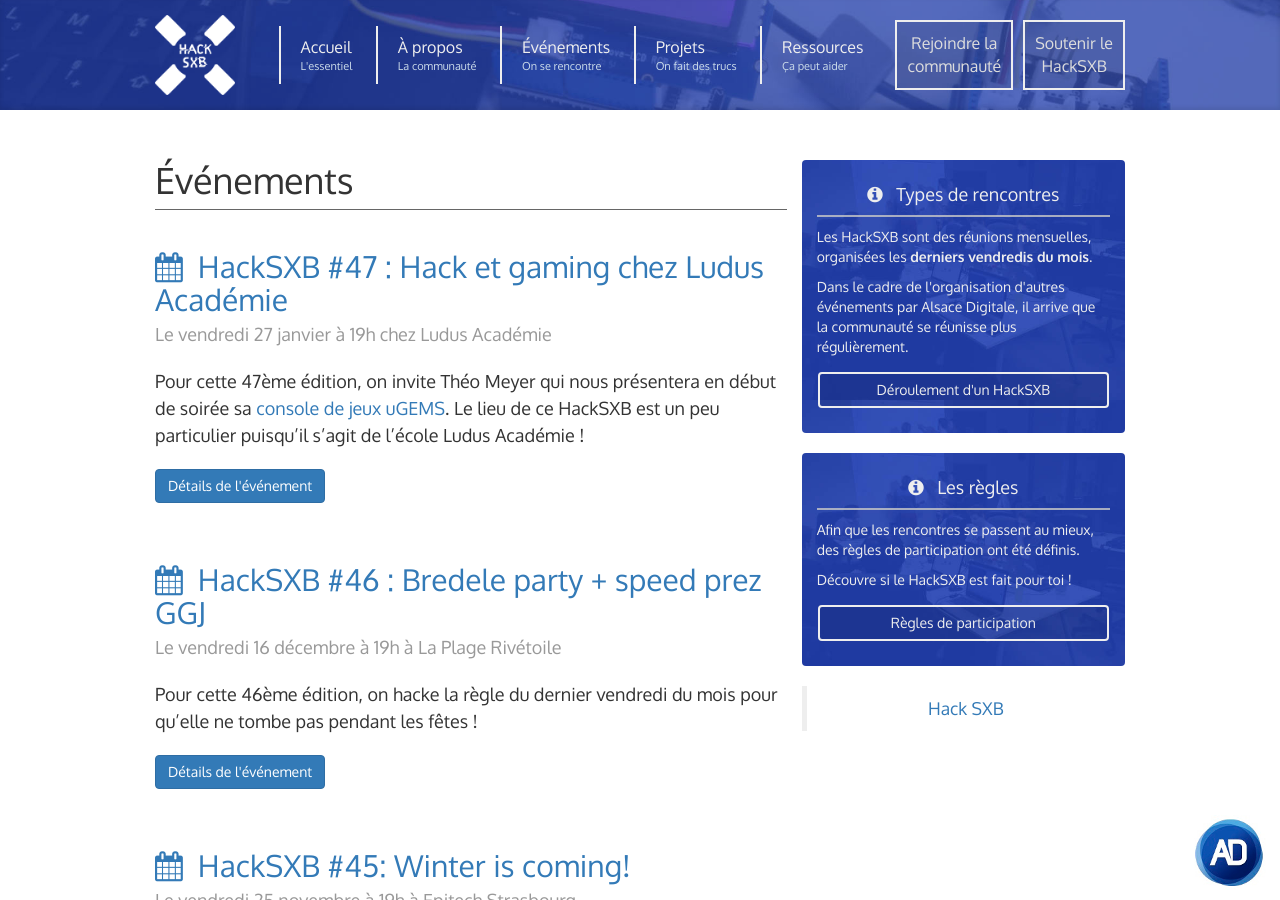
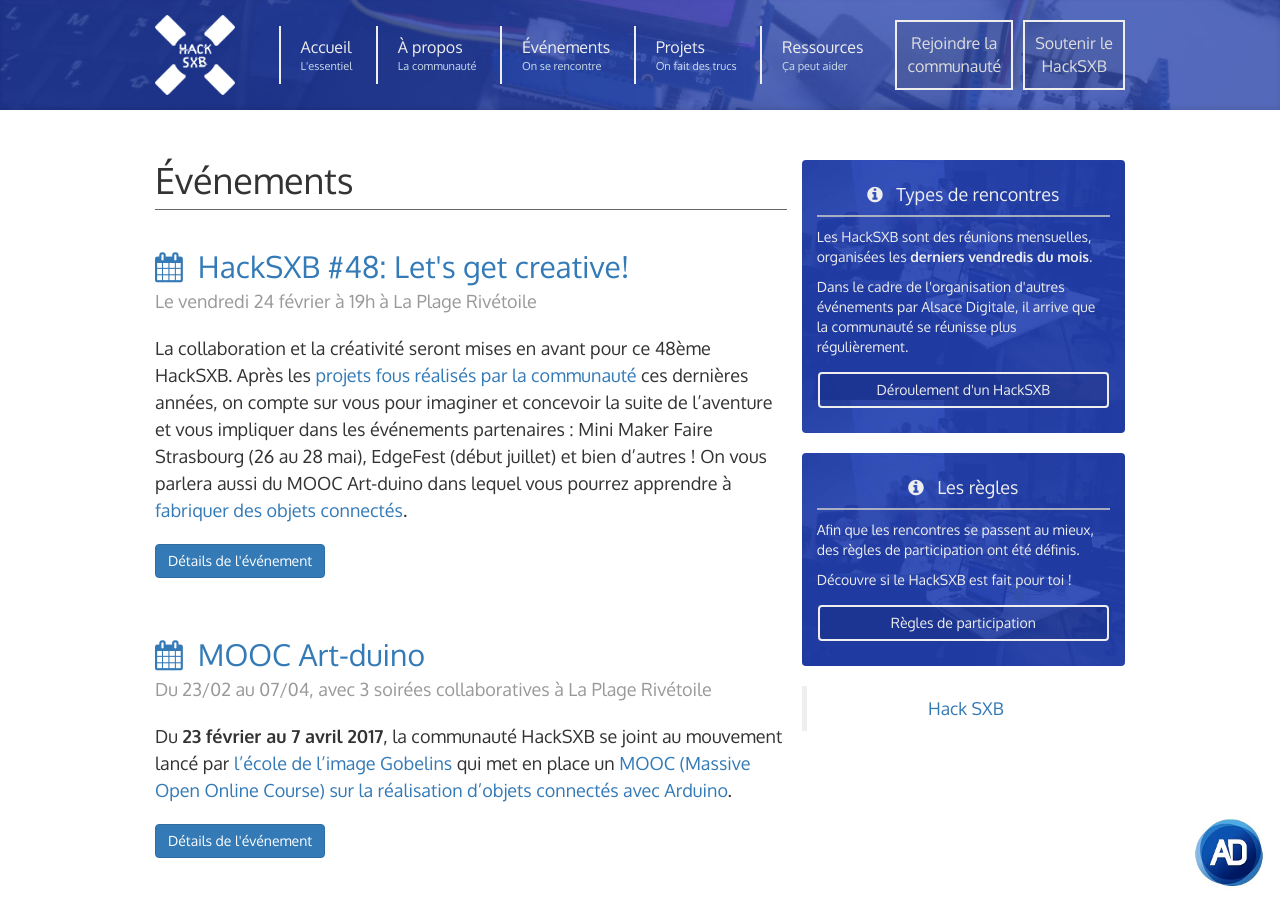
Before and after one commit to AlsaceDigitale/www.hacksxb.com, a Jekyll site: the page built from events/index.html, in a window 1280 px wide and 900 px high. Built offline with Jekyll 4.4.1, drawn with Linux system fonts in a browser that asks for light colours; nearby versions of some CDN libraries.

Commit message:
add events

```diff
--- /dev/null
+++ b/events/_posts/2017-02-17-hacksxb-48-lets-get-creative.markdown
@@ -0,0 +1,22 @@
+---
+layout: post
+title: "HackSXB #48: Let's get creative!"
+date: '2017-02-17 14:00:48 +0200'
+event_date: '2017-02-24 19:00:00 +0200'
+photo: event-hacksxb48.jpg
+event_info: Le vendredi 24 février à 19h à La Plage Rivétoile
+event_registration: 'https://www.helloasso.com/associations/alsace-digitale/evenements/hacksxb-48-let-s-get-creative'
+---
+La collaboration et la créativité seront mises en avant pour ce 48ème HackSXB. Après les [projets fous réalisés par la communauté](http://hacksxb.com/projets/) ces dernières années, on compte sur vous pour imaginer et concevoir la suite de l'aventure et vous impliquer dans les événements partenaires : Mini Maker Faire Strasbourg (26 au 28 mai), EdgeFest (début juillet) et bien d'autres ! On vous parlera aussi du MOOC Art-duino dans lequel vous pourrez apprendre à [fabriquer des objets connectés](http://www.laplagedigitale.eu/2017/02/01/le-hacksxb-se-met-aux-cours-en-ligne/).
+
+“Talk is cheap, show me the code, the PCB, whatever”.
+
+Le but est de produire quelque chose de fonctionnel à la fin de la soirée, de faire avancer un projet commun ou votre projet personnel. Une petite présentation à l’ensemble des participants est également appréciée ! Ramenez votre projet en cours, vos problèmes du moment, vos nouveaux gadgets !
+
+Les règles sont simples : partager avec les autres, montrer ce que vous faites et faire preuve d’ouverture d’esprit !
+
+Rendez-vous le 24 février à 19h à La Plage Rivétoile (15 avenue du Rhin)
+
+Collation offerte par Alsace Digitale, n'hésitez pas à ramener aussi quelque chose
+
+Indiquez votre présence à vos amis grâce l'[événement Facebook](https://www.facebook.com/events/970897833053890/)
--- /dev/null
+++ b/events/_posts/2017-02-17-mooc-art-duino.markdown
@@ -0,0 +1,28 @@
+---
+layout: post
+title: 'MOOC Art-duino'
+date: '2017-02-17 13:58:48 +0200'
+event_date: '2017-03-02 19:00:00 +0200'
+photo: event-mooc-art-duino.jpg
+event_info: Du 23/02 au 07/04, avec 3 soirées collaboratives à La Plage Rivétoile
+event_registration: 'http://fun-mooc.fr/courses/gobelins/83002/session01/about'
+---
+Du **23 février au 7 avril 2017**, la communauté HackSXB se joint au mouvement lancé par [l’école de l’image Gobelins](http://www.gobelins.fr/) qui met en place un [MOOC (Massive Open Online Course) sur la réalisation d'objets connectés avec Arduino](https://www.fun-mooc.fr/courses/gobelins/83002/session01/about).
+
+L'école de l’image Gobelins propose un mooc intitulé « Art-duino : fabriquer des objets connectés créatifs », qui s’étalera sur la période du 23 février au 7 avril. Le but est d'acquérir les bases de la **programmation sur Arduino pour réaliser un objet connecté** telle une station météo.
+
+Vous êtes intéressés par ce cours en ligne mais vous n'avez pas le matériel nécessaire ou préférez avancer à plusieurs ? Venez les 2, 16 et 30 mars à 19h à [La Plage Rivétoile, espace de coworking à Strasbourg](http://www.laplagedigitale.eu), pour apprendre, imaginer et **créer ensemble dans une ambiance conviviale et collaborative**.
+
+L'association Alsace Digitale peut vous **prêter tout le matériel nécessaire** si vous en avez besoin. Rejoignez le mouvement, vous pourrez échanger via [le groupe Facebook](http://join.hacksxb.com) et vous retrouvez à 3 reprises pour faire le point **en présence de coachs** compétents dans le domaine.
+
+Les dates de ces **3 réunions** :
+
+* Jeudi 2 mars à 19h
+* Jeudi 16 mars à 19h
+* Jeudi 30 mars à 19h
+
+Lieu : La Plage Rivétoile (15 avenue du Rhin)
+
+En partenariat avec la boutique [Bric Electronic](http://www.cables-piles-accus-electronique.fr/), qui proposera aux participants des bons de réductions.
+
+L'inscription sur le mooc se fait avec le lien "J'y vais" ci-dessous. Pour participer aux 3 réunions, suivez les dernières informations sur [le groupe facebook](http://join.hacksxb.com/).
--- a/index.html
+++ b/index.html
@@ -19,7 +19,7 @@
   <div class="col-md-4 blog-sidebar">
     <div class="sidebar-module sidebar-module-inset" style="padding-bottom: 0;">
       <h4 class="sidebar-calendar-title"><i class="fa fa-calendar"></i> &nbsp;Prochains événements</h4>
-      {% for post in site.categories.events limit:1 %}
+      {% for post in site.categories.events limit:2 %}
       <p class="sidebar-calendar-event"><a href="{{ post.url | prepend: site.url }}" title="{{ post.title }}"><strong>{{ post.title }}</strong></a></p>
       <p class="sidebar-calendar-info"><i class="fa fa-clock-o"> &nbsp;</i>{{ post.event_info }}</p>
       <div class="row" style="padding-bottom: 25px;">
```
Also changed, not shown: assets/img/event-hacksxb48.jpg (added), assets/img/event-mooc-art-duino.jpg (added).
